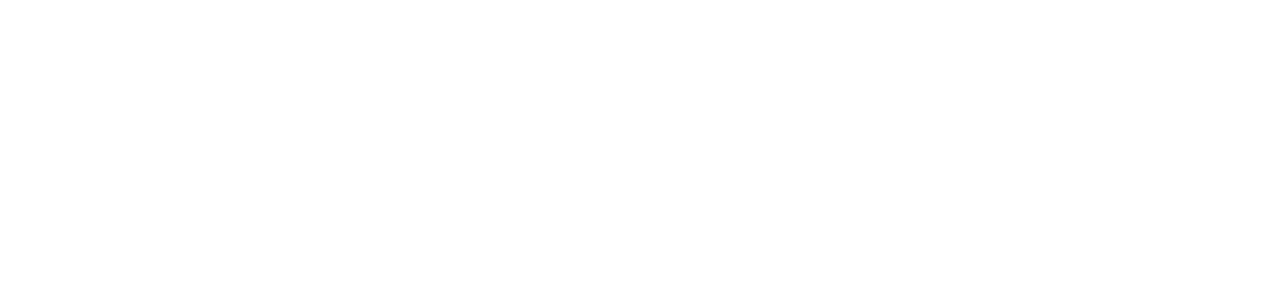
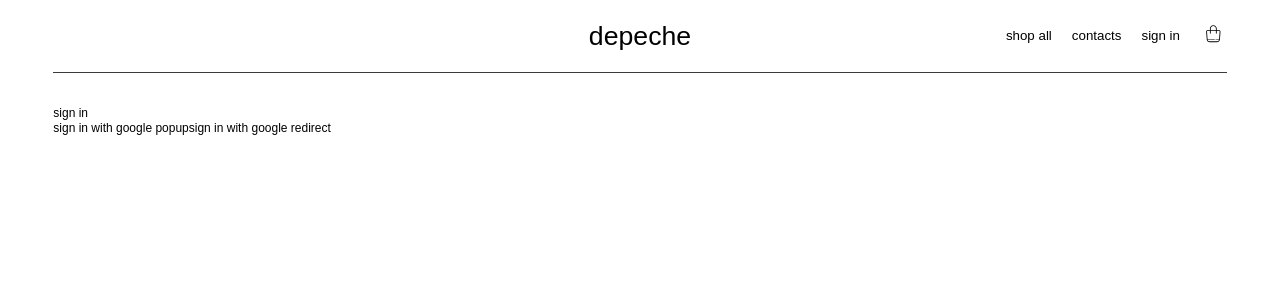
Before and after one commit to vzmsk1/depeche, a React (Create React App) app: page /sign-in in a window 1280 px wide. Before the commit this address had no page. Shown: the top 300 px of the page. Built offline with nearby package versions, Linux system fonts and the light colour scheme; a web font is replaced by a local one.

Commit message:
set up firebase, sign in with popup / redirect

```diff
--- a/package.json
+++ b/package.json
@@ -11,10 +11,12 @@
     "@types/react": "^18.2.74",
     "@types/react-dom": "^18.2.23",
     "classnames": "^2.5.1",
+    "firebase": "^10.10.0",
     "react": "^18.2.0",
     "react-dom": "^18.2.0",
     "react-router-dom": "^6.22.3",
     "react-scripts": "5.0.1",
+    "svg-react-loader": "^0.4.6",
     "typescript": "^4.9.5",
     "web-vitals": "^2.1.4"
   },
--- a/src/App.tsx
+++ b/src/App.tsx
@@ -1,13 +1,15 @@
 import { Route, Routes } from "react-router-dom";
-import Layout from "./layout/layout.component";
 import Home from "./routes/home/home.component";
 import Navigation from "./routes/navigation/navigation.component";
+import SignIn from "./routes/sign-in/sign-in.component";
 
 export default function App() {
   return (
     <Routes>
       <Route path="/" element={<Navigation />}>
         <Route index element={<Home />} />
+        {/* <Route path="shop-all" element={<SignIn />} /> */}
+        <Route path="sign-in" element={<SignIn />} />
       </Route>
     </Routes>
   );
--- a/src/index.css
+++ b/src/index.css
@@ -100,6 +100,11 @@
     object-fit: contain;
 }
 
+svg {
+    width: 100%;
+    height: 100%;
+}
+
 button {
     padding: 0;
 
--- a/src/layout/Header/header.component.tsx
+++ b/src/layout/Header/header.component.tsx
@@ -2,6 +2,7 @@
 import Heading from "../../components/Heading/heading.component";
 import { HeaderProps } from "./header.props";
 import styles from "./header.module.css";
+import { ReactComponent as CartIcon } from "./cart-icon.svg";
 
 export default function Header({ ...props }: HeaderProps) {
   return (
@@ -13,6 +14,15 @@
         <Link to="/shop" className={styles.navLink}>
           shop all
         </Link>
+        <Link to="/contacts" className={styles.navLink}>
+          contacts
+        </Link>
+        <Link to="/sign-in" className={styles.navLink}>
+          sign in
+        </Link>
+        <Link to="/cart" className={styles.icon}>
+          <CartIcon />
+        </Link>
       </nav>
     </div>
   );
--- a/src/layout/Header/header.module.css
+++ b/src/layout/Header/header.module.css
@@ -16,13 +16,20 @@
 .nav {
 	display: flex;
 	justify-self: end;
-	column-gap: 2rem;
+	align-items: center;
+	column-gap: 3rem;
 }
 
 .navLink {
 	font-size: 2rem;
+}
+.navLink:hover {
 	text-decoration: underline;
 }
-.navLink:hover {
-	text-decoration: none;
+
+.icon {
+	flex: 0 0 4rem;
+
+	width: 4rem;
+	height: 4rem;
 }
--- /dev/null
+++ b/src/routes/sign-in/sign-in.component.tsx
@@ -0,0 +1,36 @@
+import { useEffect } from "react";
+import {
+  auth,
+  createUserDocumentFromAuth,
+  signInWithGooglePopup,
+  signInWithGoogleRedirect,
+} from "../../utils/firebase/firebase.utils";
+import { getRedirectResult } from "firebase/auth";
+
+export default function SignIn() {
+  useEffect(() => {
+    async function getResult() {
+      const response = await getRedirectResult(auth);
+
+      if (response) {
+        const userDocRef = await createUserDocumentFromAuth(response.user);
+      }
+    }
+    getResult();
+  }, []);
+
+  const logGoogleUser = async () => {
+    const { user } = await signInWithGooglePopup();
+    const userDocRef = await createUserDocumentFromAuth(user);
+  };
+
+  return (
+    <>
+      <div>sign in</div>
+      <button onClick={logGoogleUser}>sign in with google popup</button>
+      <button onClick={signInWithGoogleRedirect}>
+        sign in with google redirect
+      </button>
+    </>
+  );
+}
--- /dev/null
+++ b/src/utils/firebase/firebase.utils.ts
@@ -0,0 +1,61 @@
+import { initializeApp } from "firebase/app";
+import {
+  getAuth,
+  signInWithRedirect,
+  signInWithPopup,
+  GoogleAuthProvider,
+} from "firebase/auth";
+import { getFirestore, doc, getDoc, setDoc } from "firebase/firestore";
+import { User } from "firebase/auth";
+
+const firebaseConfig = {
+  apiKey: "AIzaSyDlX34ZICPSiH79motxjl6HtwM_gsyCmtU",
+  authDomain: "depeche-cfa55.firebaseapp.com",
+  projectId: "depeche-cfa55",
+  storageBucket: "depeche-cfa55.appspot.com",
+  messagingSenderId: "785531380861",
+  appId: "1:785531380861:web:8b35deb2f31928b2793d14",
+};
+
+const firebaseApp = initializeApp(firebaseConfig);
+
+const googleProvider = new GoogleAuthProvider();
+googleProvider.setCustomParameters({
+  prompt: "select_account",
+});
+
+export const auth = getAuth();
+export const signInWithGooglePopup = () =>
+  signInWithPopup(auth, googleProvider);
+export const signInWithGoogleRedirect = () =>
+  signInWithRedirect(auth, googleProvider);
+
+export const db = getFirestore();
+
+export const createUserDocumentFromAuth = async (userAuth: User) => {
+  const userDocRef = doc(db, "users", userAuth.uid);
+
+  console.log(userDocRef);
+
+  const userSnapshot = await getDoc(userDocRef);
+
+  console.log(userSnapshot);
+  console.log(userSnapshot.exists());
+
+  if (!userSnapshot.exists()) {
+    const { displayName, email } = userAuth;
+    const createdAt = new Date();
+
+    try {
+      await setDoc(userDocRef, {
+        displayName,
+        email,
+        createdAt,
+      });
+    } catch (error) {
+      if (error instanceof Error) console.log(error.message);
+    }
+  }
+
+  return userDocRef;
+};
--- a/tsconfig.json
+++ b/tsconfig.json
@@ -21,6 +21,6 @@
     "jsx": "react-jsx"
   },
   "include": [
-    "src"
+    "src", "src/custom.d.ts"
   ]
 }
```
Also changed, not shown: src/custom.d.ts (added, +10 -0 lines), src/layout/Header/cart-icon.svg (added), 1 other file (tests, documents, lock files or other folders).
